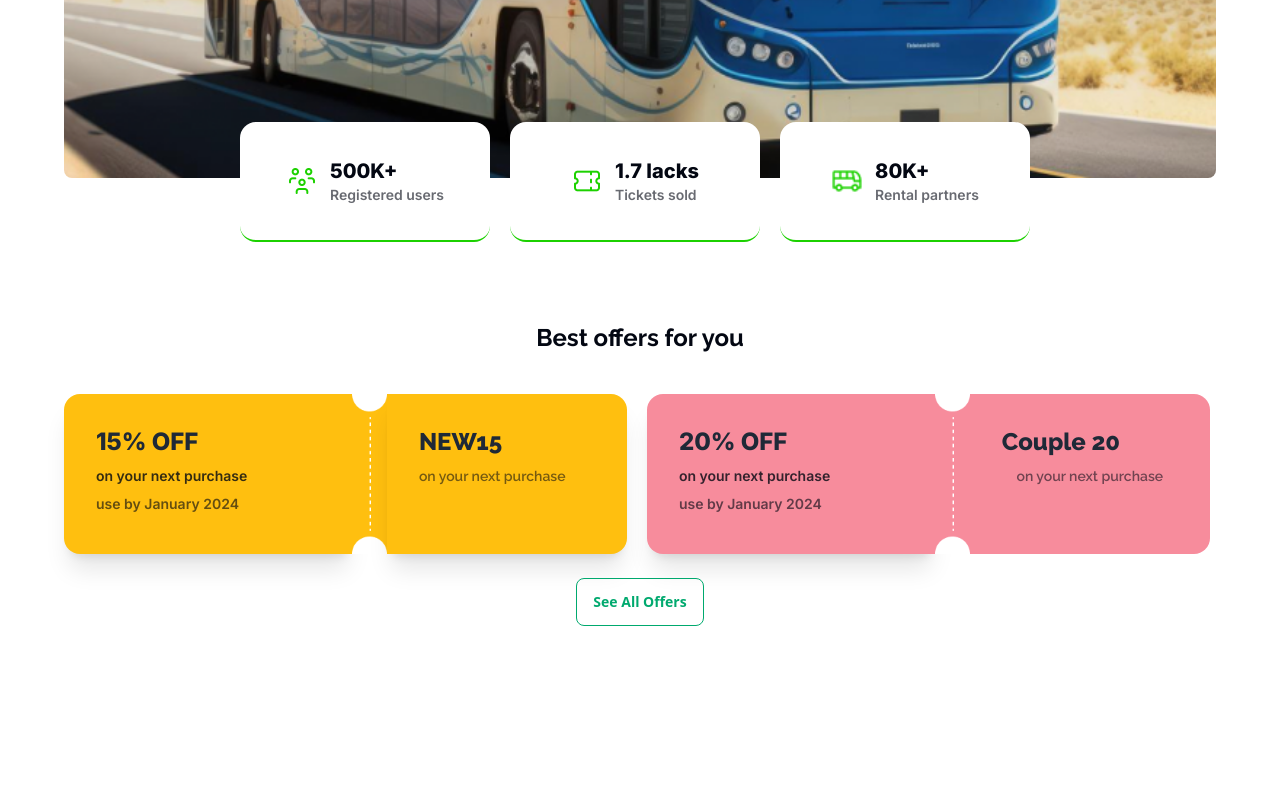
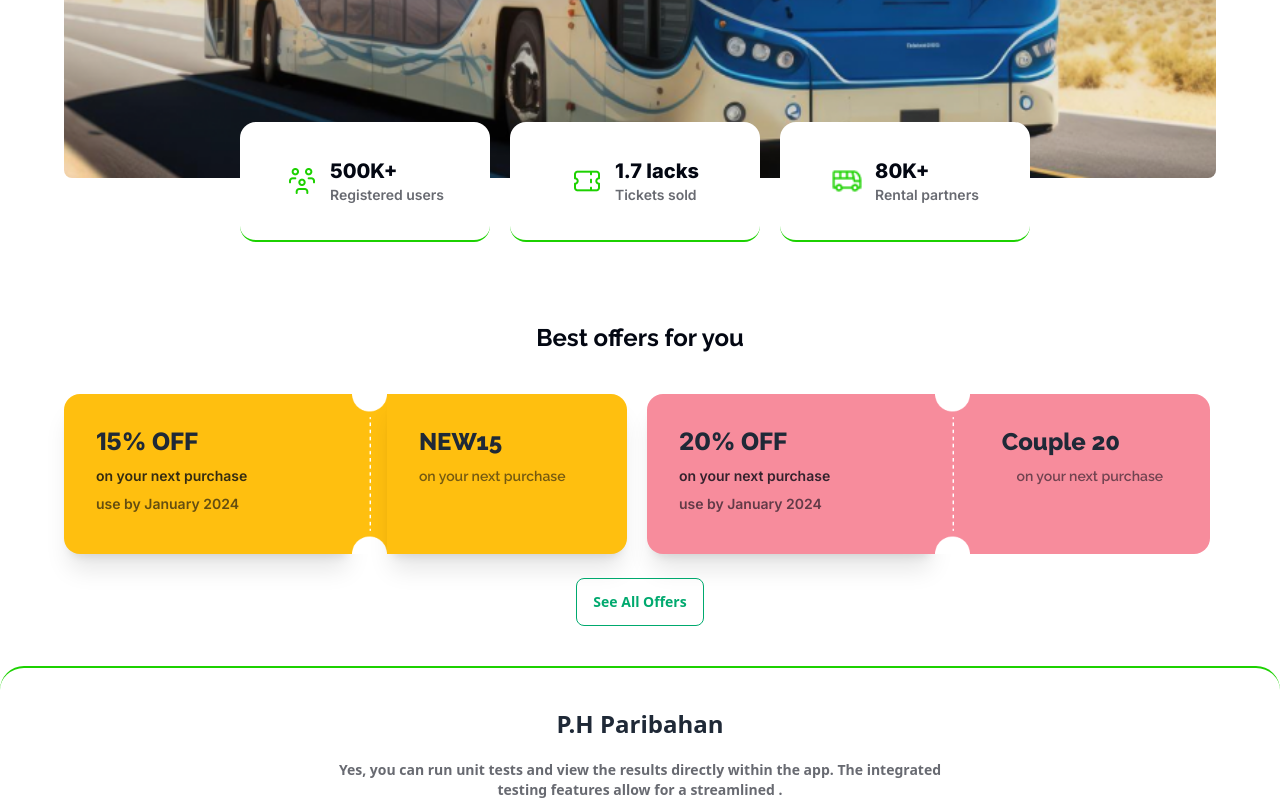
Before and after one commit to Mursalin5/Assignment-5, a plain HTML site: page index.html in a window 1280 px wide. Shown: the part 742-1542 px from the top of the page. Before the commit the page ends 1368 px from the top, so only its background shows below. Drawn offline with nearby package versions, Linux system fonts and the light colour scheme.

Commit message:
added the P.H Paribahan file

```diff
--- a/index.html
+++ b/index.html
@@ -158,6 +158,13 @@
             <button class="btn btn-outline btn-success">See All Offers</button>
         </div>
     </section>
+    <!-- -----------------------P.H Paribahan---------------------- -->
+    <section  class=" mt-10 border-t-2 border-[#1cd100] rounded-3xl">
+        <div class="mt-10 text-center">
+            <h1 class="text-2xl font-bold mb-5">P.H Paribahan</h1>
+            <p  class="font-semibold text-sm text-[#03071299]">Yes, you can run unit tests and view the results directly within the app. The integrated <br>testing features allow for a streamlined .</p>
+        </div>
+    </section>
 </body>
 
 </html>
```
